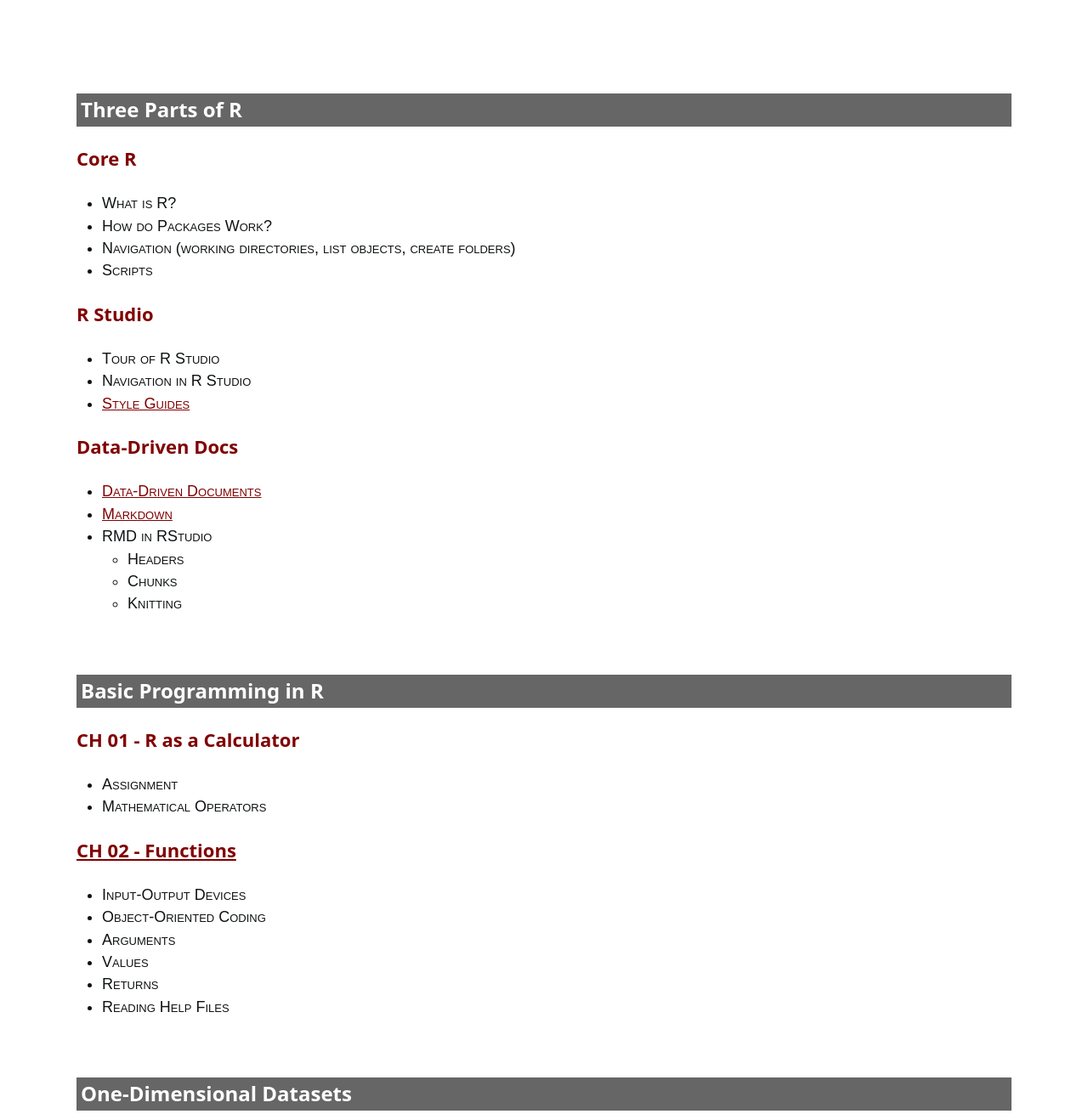
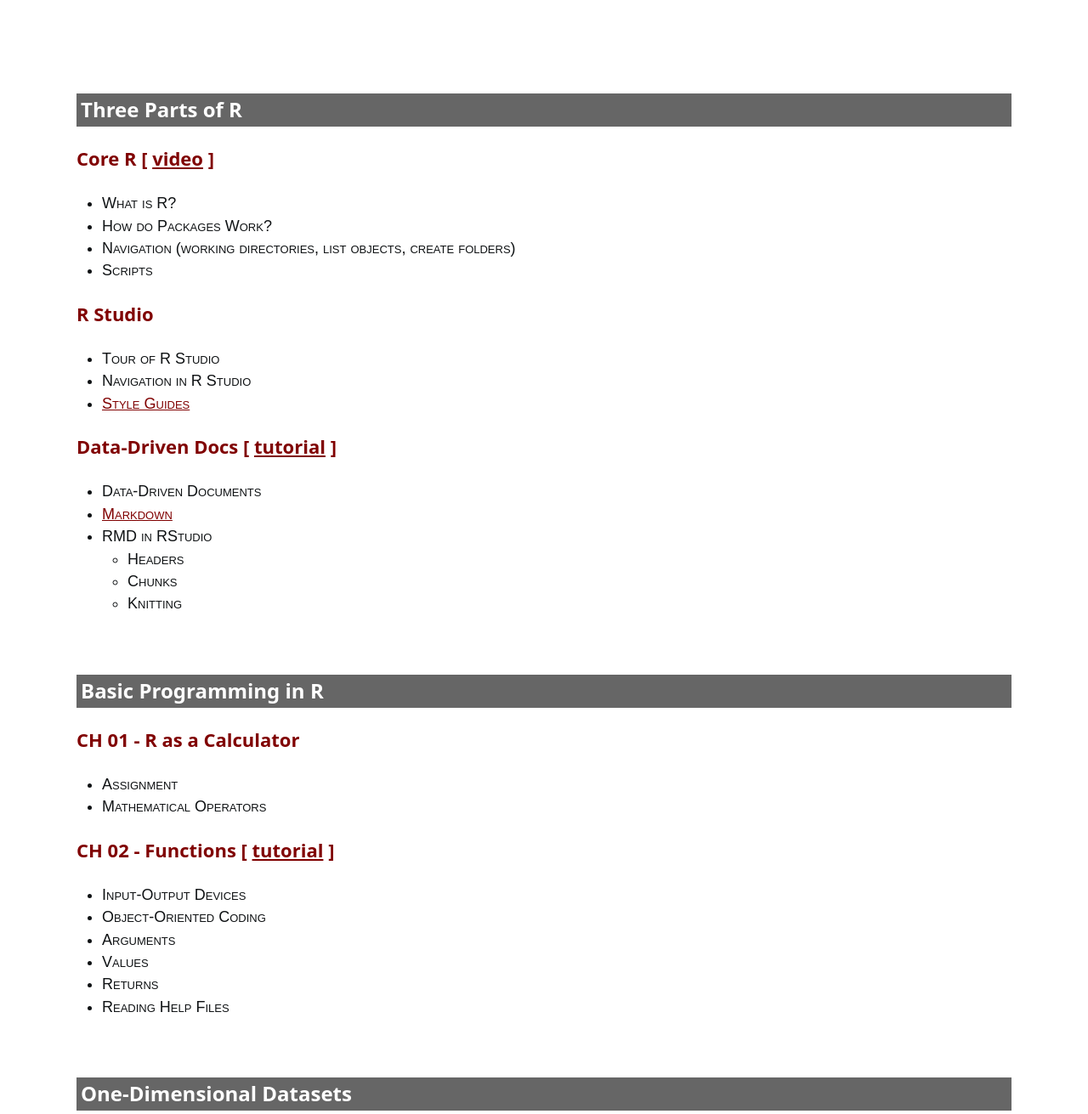
Before and after one commit to DS4PS/cpp-526-fall-2019, a Jekyll site: the page built from textbook.md, in a window 1280 px wide and 1400 px high, scrolled down 472 px, cut to the strip 89-1400 px from the top of the window. Shown: the whole strip at 85% size. Built offline with Jekyll 4.4.1, drawn with Linux system fonts in a browser that asks for light colours; nearby versions of some CDN libraries; a style sheet for code colours, icons or effects is not loaded.

Commit message:
Update textbook.md

```diff
--- a/textbook.md
+++ b/textbook.md
@@ -64,7 +64,7 @@
 
 # Three Parts of R
 
-## Core R
+## Core R [ [video](https://player.vimeo.com/video/180644880) ]
 * What is R?
 * How do Packages Work?
 * Navigation (working directories, list objects, create folders)
@@ -75,8 +75,8 @@
 * Navigation in R Studio
 * [Style Guides](https://jef.works/R-style-guide/)
 
-## Data-Driven Docs
-* [Data-Driven Documents](https://ds4ps.org/docs/)
+## Data-Driven Docs [ [tutorial](https://ds4ps.org/docs/) ]
+* Data-Driven Documents
 * [Markdown](https://ds4ps.org/cpp-526-fall-2019/markdown/)
 * RMD in RStudio
   - Headers
@@ -91,7 +91,7 @@
 * Assignment
 * Mathematical Operators
 
-## [CH 02 - Functions](http://ds4ps.org/datacamp-light-demo-for-rmd/calc-mortgage.html)
+## CH 02 - Functions [ [tutorial](http://ds4ps.org/datacamp-light-demo-for-rmd/calc-mortgage.html) ]
 * Input-Output Devices
 * Object-Oriented Coding
 * Arguments
```
